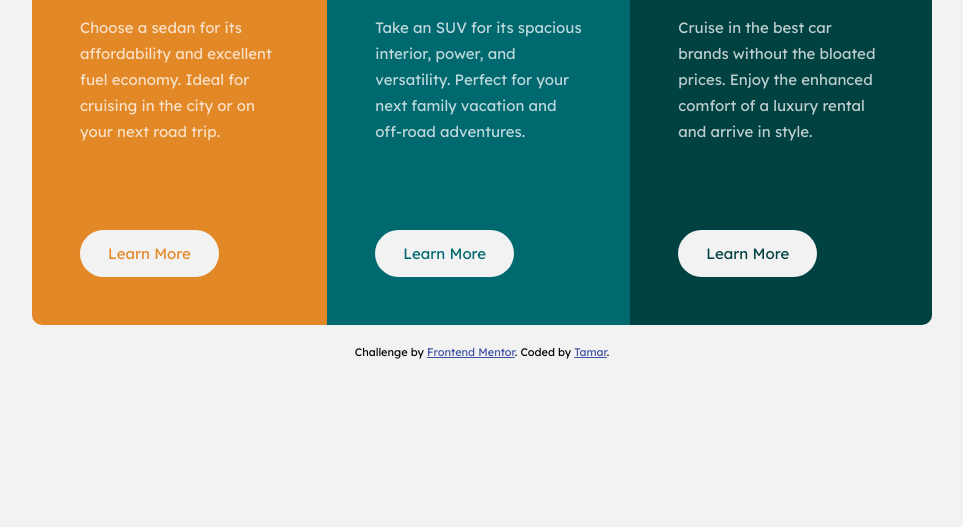
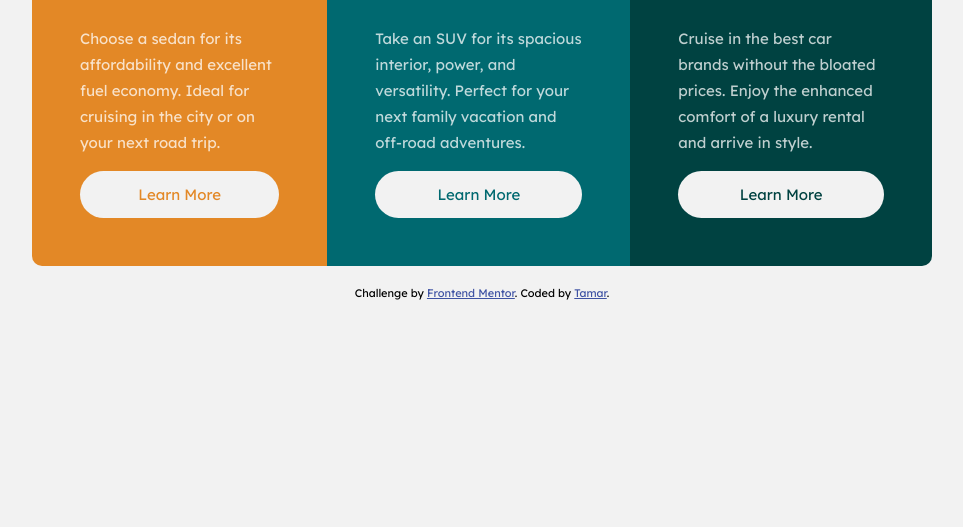
Before and after one commit to ttaammaarr/3-column-preview-card-component, a plain HTML site: page index.html in a window 1280 px wide. Shown: the part 273-800 px from the top of the page, without its empty margins (158-1121 px from the left). Drawn offline with Linux system fonts and the light colour scheme.

Commit message:
Update styles.css

```diff
--- a/styles.css
+++ b/styles.css
@@ -103,11 +103,26 @@ button {
     max-width: 900px;
   }
 
+  section {
+    display: flex;
+    flex-direction: column;
+  }
+
+  img {
+    width:64px;
+    height:auto;
+  }
+
+  button {
+    margin-top: auto;
+  }
+
   .sedans {
     border-top-left-radius: 10px;
     border-top-right-radius: 0;
     border-bottom-left-radius: 10px;
   }
+
   .luxury {
     border-bottom-left-radius: 0;
     border-bottom-right-radius: 10px;
```
